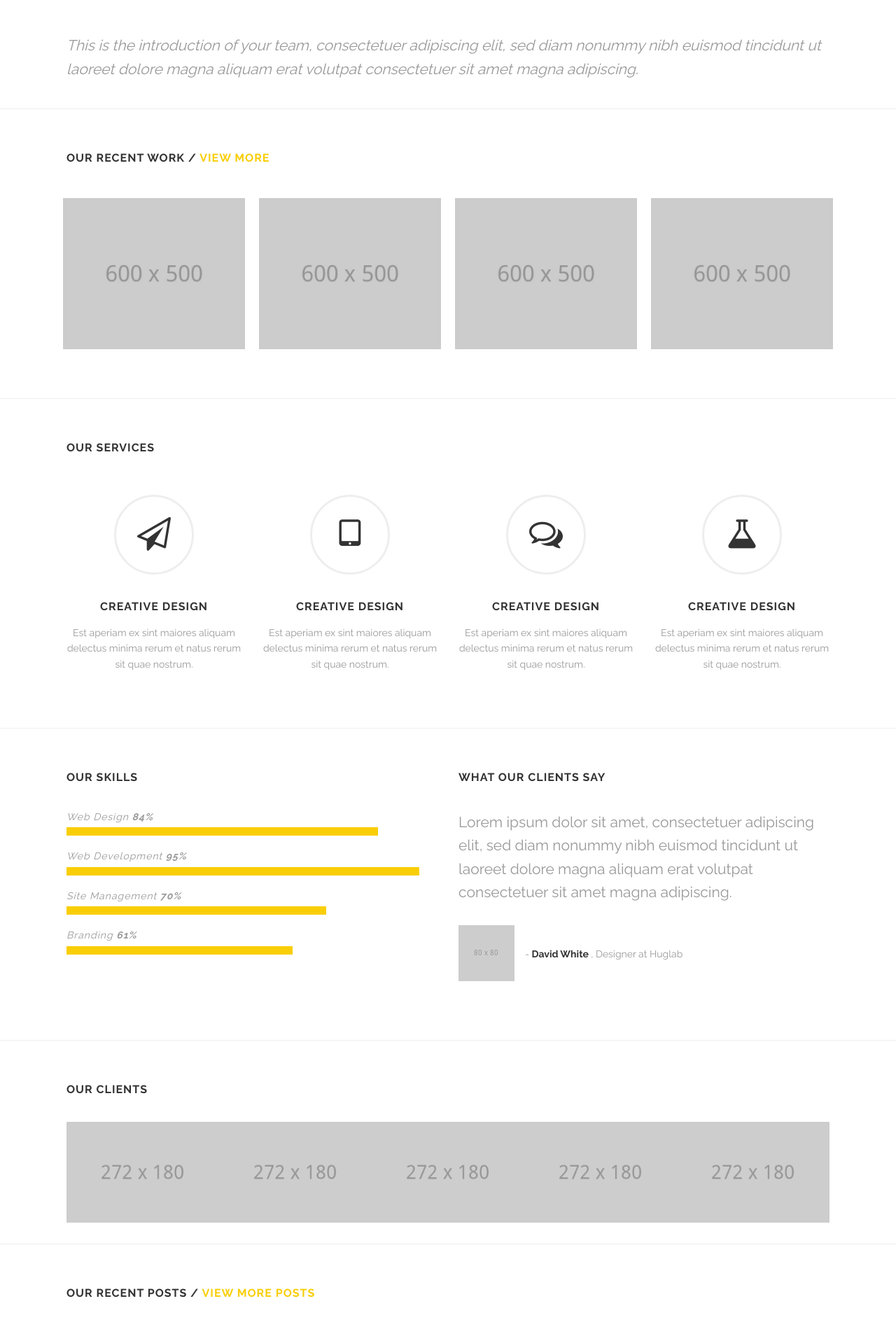
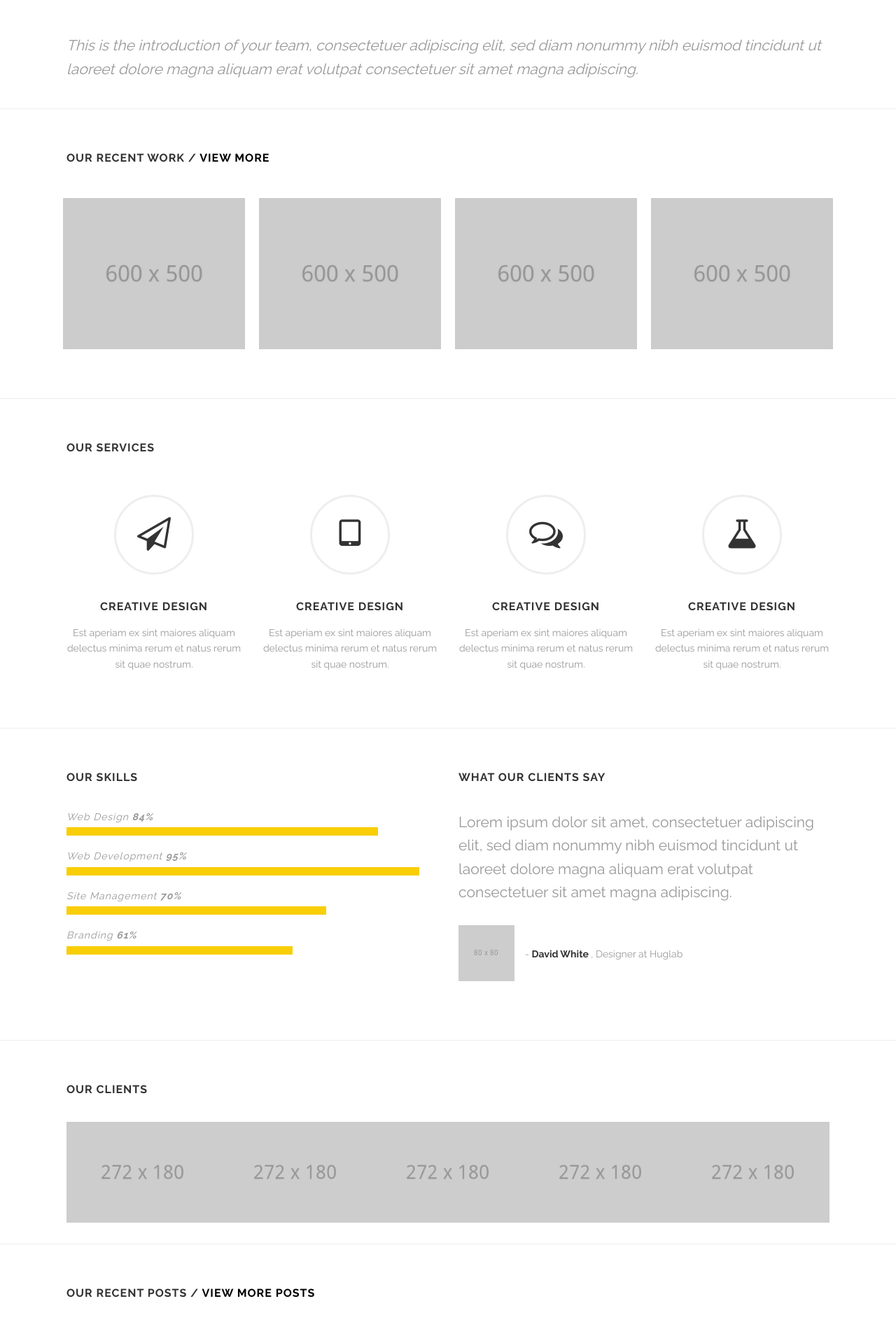
Before and after one commit to neoautus/neoautus.github.io, a Jekyll site: the page built from index.html, in a window 1280 px wide. Shown: the part 687-2576 px from the top of the page at 70% size. Built offline with Jekyll 4.4.1, drawn with Linux system fonts in a browser that asks for light colours.

Commit message:
Update style.css

```diff
--- a/css/style.css
+++ b/css/style.css
@@ -15,7 +15,7 @@
 
 /*some basic settings */
 a {
-  color: #F9CE06;
+  color: #000000;
   -moz-transition-duration: 0.3s;
   -o-transition-duration: 0.3s;
   -webkit-transition-duration: 0.3s;
```
